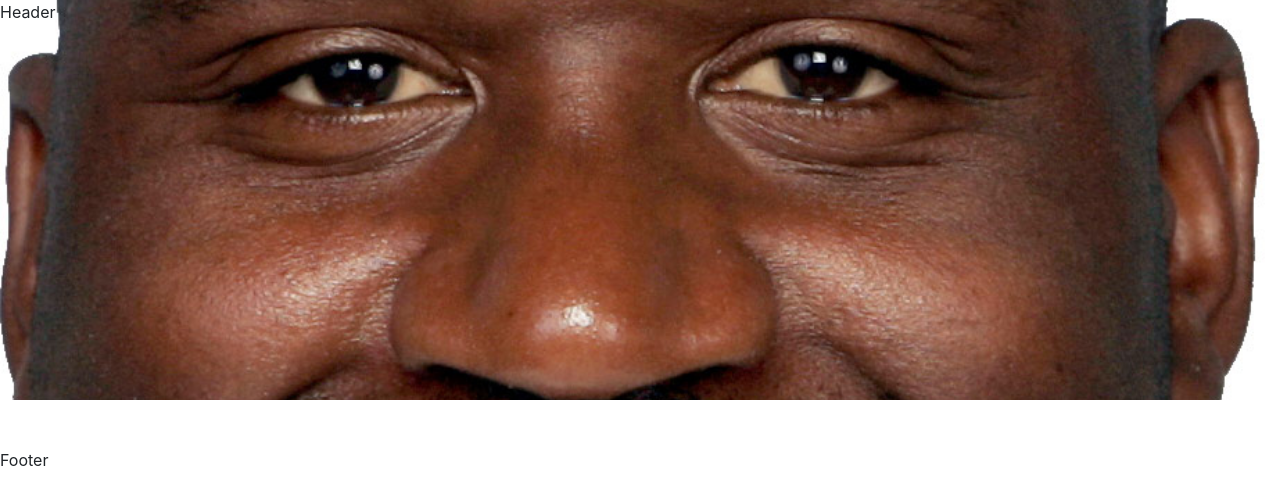
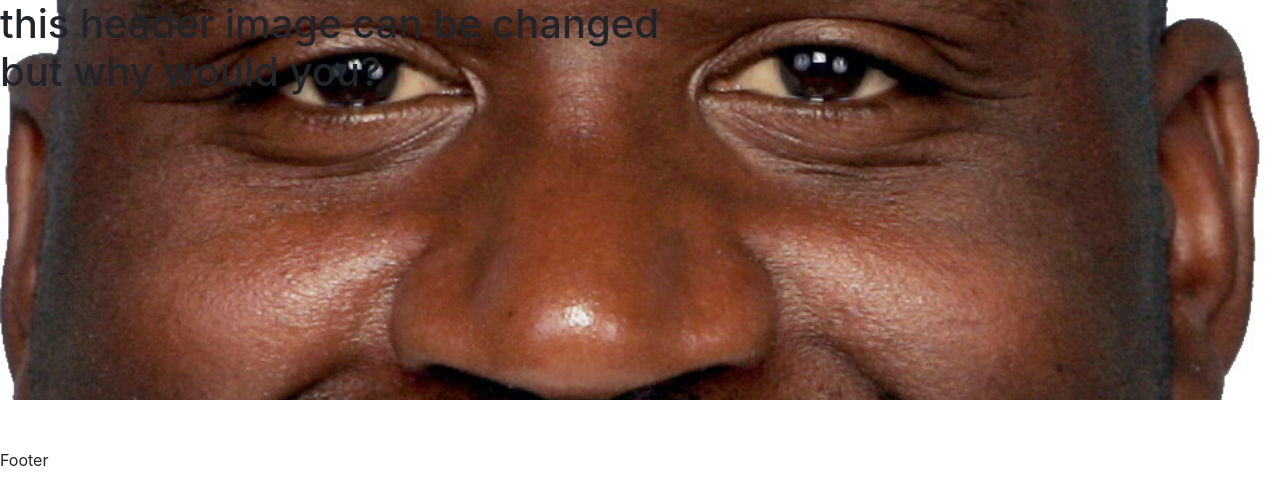
Before and after one commit to averagealloy/joshwouldathought, a React (Create React App) app: page / in a window 1280 px wide. Shown: the top 504 px of the page. Built offline with nearby package versions, Linux system fonts and the light colour scheme.

Commit message:
going to add some css

```diff
--- a/src/components/Header.js
+++ b/src/components/Header.js
@@ -3,7 +3,14 @@ import styled from 'styled-components';
 
 
 const Header = () => {
-     return <MainContainer>Header</MainContainer>
+     return (
+     <MainContainer>
+          <h1>
+               this header image can be changed <br/>
+               but why would you?
+          </h1>
+     </MainContainer>
+     );
 };
 
 export default Header;
```
Also changed, not shown: src/components/App.css (added).
